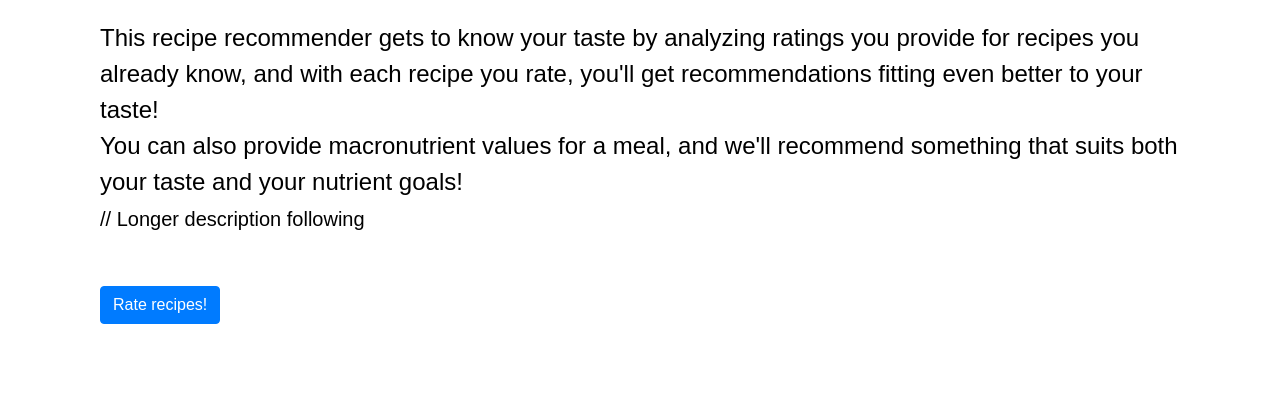
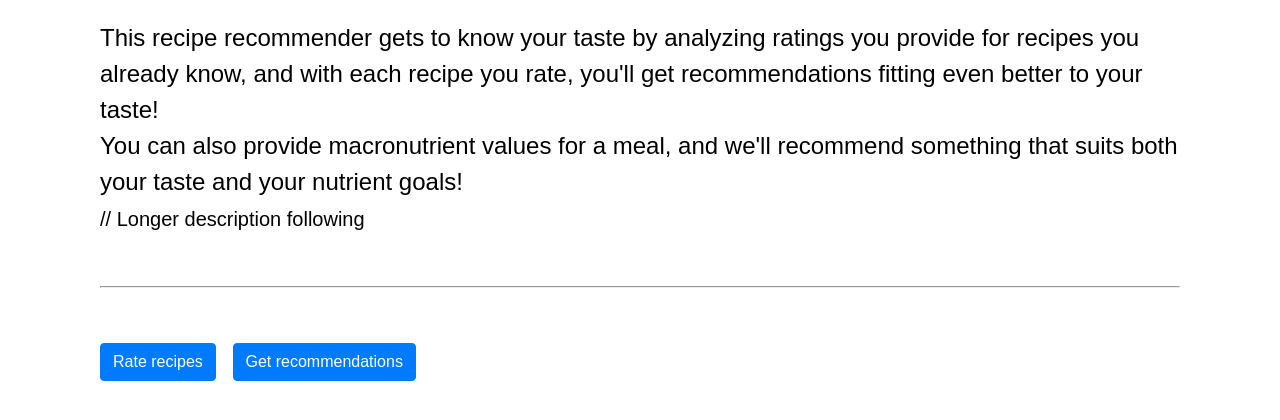
Before and after one commit to Per-Starke/NutritionRecSys, a Flask app: page / in a window 1280 px wide. Shown: the part 318-738 px from the top of the page. Run offline with Flask 2, Linux system fonts and the light colour scheme.

Commit message:
small styling updates

```diff
--- a/App/static/css/main.css
+++ b/App/static/css/main.css
@@ -35,17 +35,17 @@ p.image-label {
     padding-bottom: 10px;
 }
 
-a#button {
-    color: white;
-    text-decoration: none;
-}
-
 a {
     color: rgb(0, 0, 255);
 }
 
 a:hover {
     color: rgb(0, 100, 255);
+}
+
+a.button {
+    color: white;
+    text-decoration: none;
 }
 
 .body {
@@ -64,6 +64,8 @@ Taken from Bootstrap
 **/
 
 .btn {
+  margin-right: 10px;
+  margin-top: 5px;
   display: inline-block;
   font-weight: 400;
   text-align: center;
@@ -102,3 +104,9 @@ Taken from Bootstrap
 /*
 End of "taken from Bootstrap"
 **/
+
+hr.button-sep {
+    margin-left: 100px;
+    margin-right: 100px;
+    margin-top: 50px;
+}
--- a/App/templates/home.html
+++ b/App/templates/home.html
@@ -12,7 +12,7 @@
         </h1>
         <h2 class="subtitle"> Get recipes suitable for your taste as well as your required macronutrients </h2>
         <p class="image-label"> Image from
-            <a class="standard" rel="noopener noreferrer nofollow" target="_blank" href="https://unsplash.com/de/fotos/2IxTgsgFi-s"> Unsplash </a>
+            <a rel="noopener noreferrer nofollow" target="_blank" href="https://unsplash.com/de/fotos/2IxTgsgFi-s"> Unsplash </a>
         </p>
     </div>
 
@@ -24,9 +24,15 @@
         <br> <small> // Longer description following </small>
     </p>
 
+    <hr class="button-sep">
+
     <p class="body content">
         <button class="btn btn-primary">
-            <a id="button" rel="noopener noreferrer nofollow" target="_blank" href="/rate"> Rate recipes! </a>
+            <a class="button" rel="noopener noreferrer nofollow" target="_blank" href="/rate"> Rate recipes </a>
+        </button>
+
+        <button class="btn btn-primary">
+            <a class="button" rel="noopener noreferrer nofollow" target="_blank" href="/get_rec"> Get recommendations </a>
         </button>
     </p>
 
```
